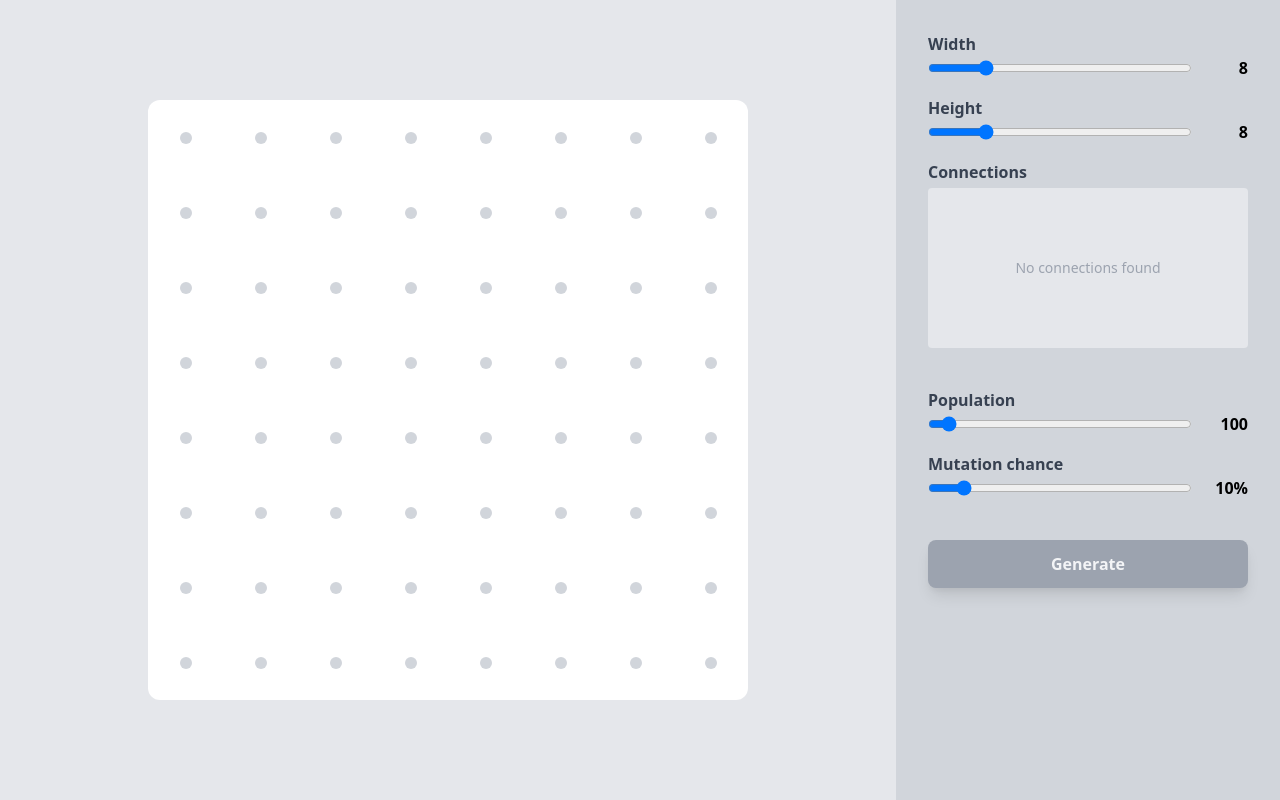
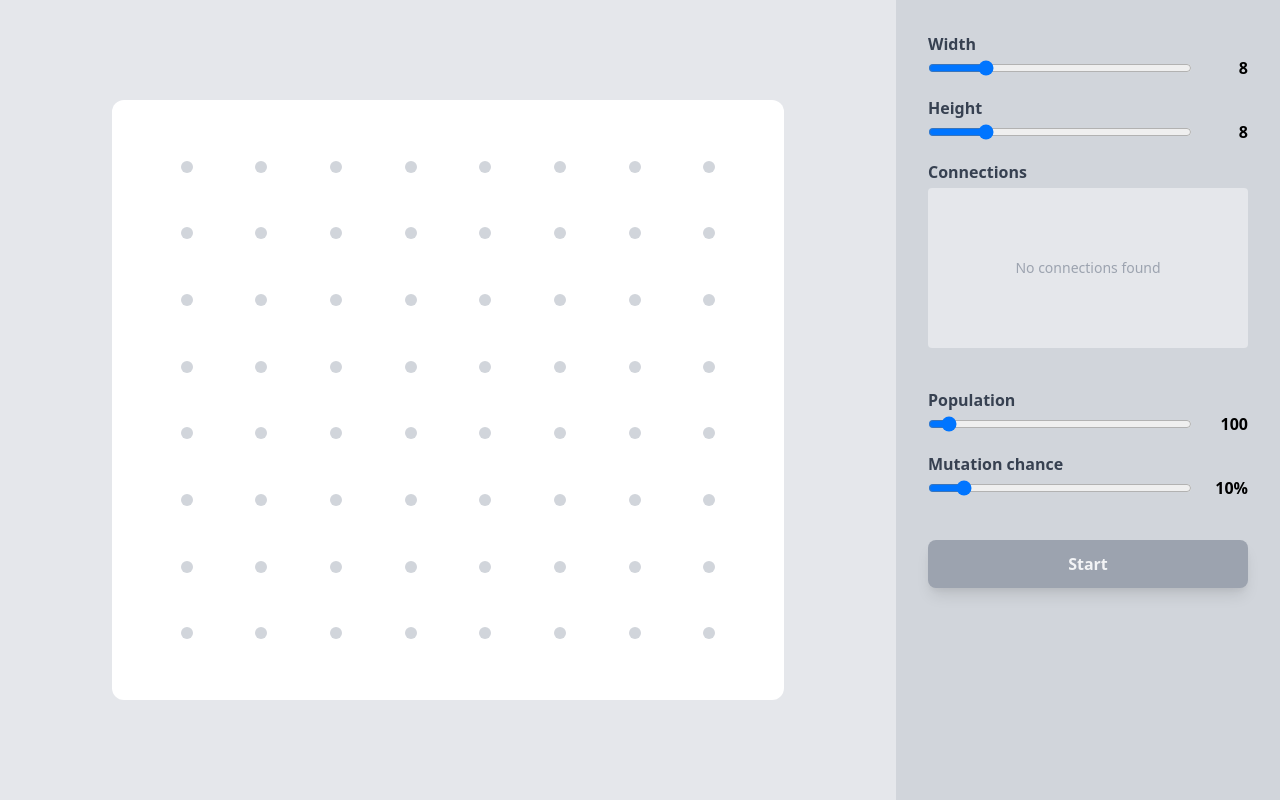
Before and after one commit to karolsitarz/genetic-pcb, a React (Create React App) app: page / in a window 1280 px wide. Built offline with nearby package versions, Linux system fonts and the light colour scheme.

Commit message:
add basic canvas drawing logic add board aspect ratio

```diff
--- a/package.json
+++ b/package.json
@@ -43,6 +43,7 @@
     "eslint-plugin-prettier": "^3.3.1",
     "eslint-plugin-react": "^7.23.1",
     "postcss": "^7.0.35",
+    "postcss-aspect-ratio-polyfill": "^2.0.0",
     "prettier": "^2.2.1",
     "tailwind-scrollbar": "^1.2.4",
     "tailwindcss": "npm:@tailwindcss/postcss7-compat@^2.0.4"
--- a/postcss.config.js
+++ b/postcss.config.js
@@ -2,5 +2,9 @@
 const tailwindcss = require("tailwindcss");
 
 module.exports = {
-  plugins: [tailwindcss("./tailwind.js"), require("autoprefixer")],
+  plugins: [
+    tailwindcss("./tailwind.js"),
+    require("postcss-aspect-ratio-polyfill"),
+    require("autoprefixer"),
+  ],
 };
--- a/src/app/App.styled.tsx
+++ b/src/app/App.styled.tsx
@@ -1,14 +1,9 @@
 import styled from "@emotion/styled";
 
 export const CanvasContainer = styled.div`
-  width: 75%;
-  max-width: 75vh;
-
-  &::before {
-    content: "";
-    padding-bottom: 100%;
-    display: block;
-  }
+  width: 100%;
+  max-width: 75%;
+  max-height: 75%;
 
   > div > button {
     width: 100%;
--- a/src/app/App.tsx
+++ b/src/app/App.tsx
@@ -4,7 +4,9 @@ import { RangeInput } from "components/RangeInput";
 import { COLORS, getColor, INTENSITY } from "util/color";
 import { FiTrash2 } from "react-icons/fi";
 import { compareTuples, Pair, times } from "util/array";
-import { Connector, generateProblem } from "logic/problem";
+import { Connector, generateProblem, Problem } from "logic/problem";
+import { Individual } from "logic/individual";
+import { BoardCanvas } from "components/BoardCanvas";
 
 export const App = () => {
   const [width, setWidth] = useState(8);
@@ -13,7 +15,9 @@ export const App = () => {
   const [mutation, setMutation] = useState(10);
   const [selected, setSelected] = useState<Pair<number> | null>(null);
   const [connectors, setConnectors] = useState<Connector[]>([]);
-  const [isRunning, setIsRunning] = useState(false);
+
+  const [problem, setProblem] = useState<Problem>();
+  const [individual, setIndividual] = useState<Individual>();
 
   useEffect(() => {
     const newConnectors = connectors.filter(
@@ -23,7 +27,7 @@ export const App = () => {
   }, [width, height]);
 
   const handleConnectorClick = (position: Pair<number>, hasConnector: boolean) => () => {
-    if (isRunning) return;
+    if (problem) return;
     if (hasConnector) return;
     if (connectors.length === COLORS.length * INTENSITY.length) return;
 
@@ -41,20 +45,23 @@ export const App = () => {
 
   const handleStart = () => {
     const problem = generateProblem(width, height, connectors, population);
-    console.log(problem);
-    // setIsRunning(true);
+    setProblem(problem);
   };
 
   return (
     <main className="w-screen h-screen flex items-stretch">
       <section className="flex-1 bg-gray-200 flex items-center justify-center flex-col">
-        <CanvasContainer className="bg-white relative rounded-xl">
-          <canvas className="absolute left-0 top-0 bottom-0 right-0 w-full h-full" />
+        <CanvasContainer
+          className="bg-white relative rounded-xl"
+          style={{ aspectRatio: `${width} / ${height}` }}
+        >
+          {problem && <BoardCanvas {...{ problem, individual }} />}
+          {!problem && (
             <div
               className="absolute left-0 top-0 bottom-0 right-0 w-full h-full grid place-items-center"
               style={{
-              gridTemplateColumns: `repeat(${width}, 1fr)`,
-              gridTemplateRows: `repeat(${height}, 1fr)`,
+                gridTemplateColumns: `1fr repeat(${width}, 2fr) 1fr`,
+                gridTemplateRows: `1fr repeat(${height}, 2fr) 1fr`,
               }}
             >
               {times(height, (y) =>
@@ -75,9 +82,12 @@ export const App = () => {
                   return (
                     <button
                       key={`${x}-${y}`}
-                    className={`${!hasConnector && !isRunning ? "group" : "cursor-default"}`}
+                      className={`${!hasConnector && !problem ? "group" : "cursor-default"}`}
                       onClick={handleConnectorClick(coordinates, hasConnector)}
-                    disabled={isRunning || hasConnector}
+                      disabled={problem || hasConnector}
+                      style={{
+                        gridArea: `${y + 2} / ${x + 2} / span 1 / span 1`,
+                      }}
                     >
                       <div
                         className={`bg-${color}-${intensity} ${
@@ -89,9 +99,10 @@ export const App = () => {
                 })
               )}
             </div>
+          )}
         </CanvasContainer>
       </section>
-      {!isRunning && (
+      {!problem && (
         <aside className="max-w-sm w-6/12 bg-gray-300 flex flex-col p-8">
           <section>
             <label className="block">
@@ -158,7 +169,7 @@ export const App = () => {
               className="rounded-lg bg-gray-400 text-gray-100 font-bold p-3 mt-10 shadow-lg"
               disabled
             >
-              Generate
+              Start
             </button>
           )}
           {connectors?.length >= 2 && (
@@ -166,16 +177,35 @@ export const App = () => {
               className="rounded-lg bg-blue-600 hover:bg-blue-700 transition-colors focus:outline-none text-gray-100 font-bold p-3 mt-10 shadow-lg"
               onClick={handleStart}
             >
-              Generate
+              Start
             </button>
           )}
         </aside>
       )}
-      {isRunning && (
+      {problem && (
         <aside className="max-w-sm w-6/12 bg-gray-300 flex justify-center flex-col p-8">
+          <div>
+            <h1 className="font-bold text-gray-700">Individuals</h1>
+            <div className="bg-gray-200 rounded px-4 h-40 overflow-y-auto mt-1 scrollbar-thin scrollbar-thumb-rounded scrollbar-thumb-gray-400">
+              {!problem?.population?.length && (
+                <div className="text-center text-gray-400 text-sm h-full w-full flex justify-center items-center">
+                  No individuals generated
+                </div>
+              )}
+              {problem?.population.map((individual, i) => (
+                <div
+                  key={i}
+                  className="text-sm text-gray-600 p-2 hover:bg-gray-400 transition-colors cursor-pointer"
+                  onClick={() => setIndividual(individual)}
+                >
+                  {i + 1}
+                </div>
+              ))}
+            </div>
+          </div>
           <button
-            className="rounded-lg bg-gray-500 hover:bg-gray-600 transition-colors focus:outline-none text-gray-100 font-bold p-3 mt-10 shadow-lg"
-            onClick={() => setIsRunning(false)}
+            className="rounded-lg bg-gray-500 hover:bg-gray-600 transition-colors focus:outline-none text-gray-100 font-bold p-3 mt-10 shadow-lg mt-4"
+            onClick={() => setProblem(undefined)}
           >
             Stop
           </button>
--- /dev/null
+++ b/src/components/BoardCanvas.tsx
@@ -0,0 +1,34 @@
+import { useEffect, useRef } from "react";
+import { Individual } from "logic/individual";
+import { Problem } from "logic/problem";
+
+type Props = {
+  individual?: Individual;
+  problem: Problem;
+};
+
+const UNIT = 50;
+
+export const BoardCanvas = ({ individual, problem }: Props) => {
+  const ref = useRef<HTMLCanvasElement>(null);
+  const { width, height } = problem;
+
+  useEffect(() => {
+    const canvas = ref.current;
+    if (!canvas) return;
+
+    const context = canvas.getContext("2d");
+    context?.clearRect(0, 0, canvas.width, canvas.height);
+  }, [individual, problem]);
+
+  return (
+    <>
+      <canvas
+        ref={ref}
+        className="absolute left-0 top-0 bottom-0 right-0 w-full h-full"
+        width={(width + 1) * UNIT}
+        height={(height + 1) * UNIT}
+      />
+    </>
+  );
+};
```
Also changed, not shown: 1 other file (tests, documents, lock files or other folders). Lines whose indentation alone changed are shown as unchanged.
